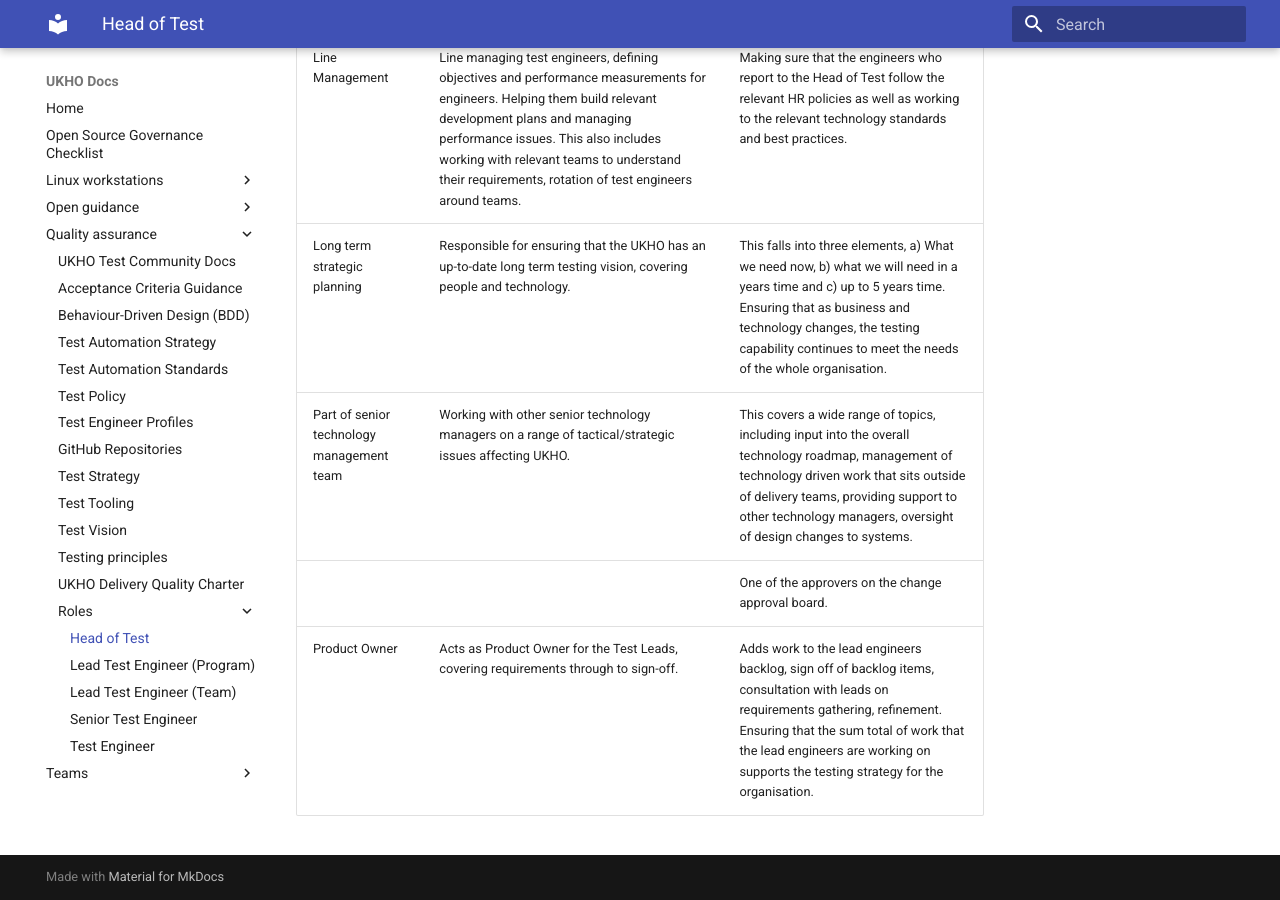
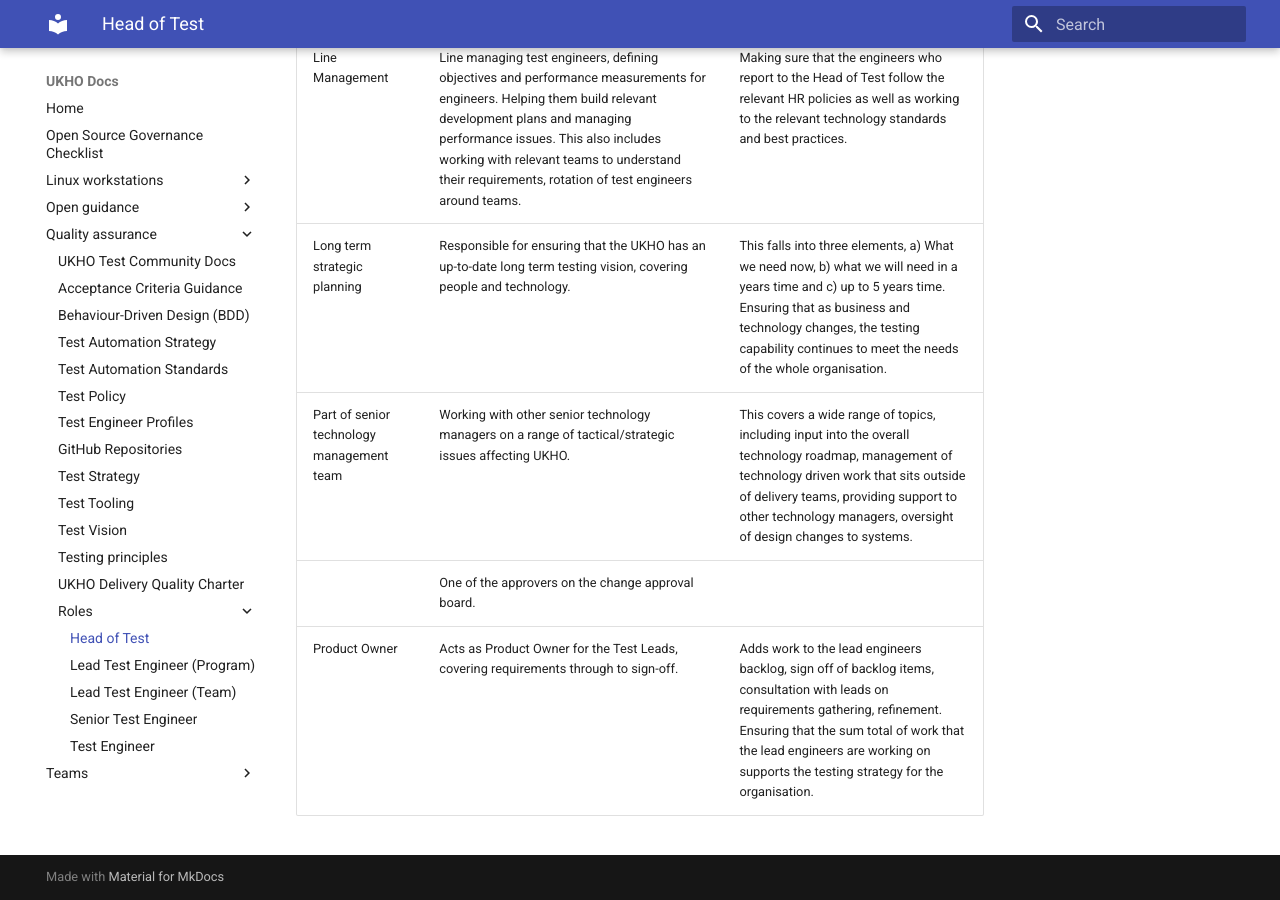
Before and after one commit to UKHO/docs, an MkDocs documentation site: the page built from docs/quality-assurance/roles/head-of-test.md, in a window 1280 px wide and 900 px high, scrolled down 926 px. Built offline with MkDocs 1.6.1 and Material for MkDocs 9.7.7, drawn with Linux system fonts in a browser that asks for light colours.

Commit message:
Make minor layout changes

```diff
--- a/docs/quality-assurance/roles/head-of-test.md
+++ b/docs/quality-assurance/roles/head-of-test.md
@@ -17,5 +17,5 @@ The Head of Test takes ownership for establishing policy and strategy for Test E
 | Line Management | Line managing test engineers, defining objectives and performance measurements for engineers. Helping them build relevant development plans and managing performance issues. This also includes working with relevant teams to understand their requirements, rotation of test engineers around teams. | Making sure that the engineers who report to the Head of Test follow the relevant HR policies as well as working to the relevant technology standards and best practices.|
 | Long term strategic planning | Responsible for ensuring that the UKHO has an up-to-date long term testing vision, covering people and technology. | This falls into three elements, a) What we need now, b) what we will need in a years time and c) up to 5 years time. Ensuring that as business and technology changes, the testing capability continues to meet the needs of the whole organisation. |
 | Part of senior technology management team | Working with other senior technology managers on a range of tactical/strategic issues affecting UKHO. | This covers a wide range of topics, including input into the overall technology roadmap, management of technology driven work that sits outside of delivery teams, providing support to other technology managers, oversight of design changes to systems. |
-|  |  | One of the approvers on the change approval board. |
+|  | One of the approvers on the change approval board. |  |
 | Product Owner | Acts as Product Owner for the Test Leads, covering requirements through to sign-off. | Adds work to the lead engineers backlog, sign off of backlog items, consultation with leads on requirements gathering, refinement. Ensuring that the sum total of work that the lead engineers are working on supports the testing strategy for the organisation. |
```
Also changed, not shown: docs/quality-assurance/test-profiles.md (+1 -1 lines).
